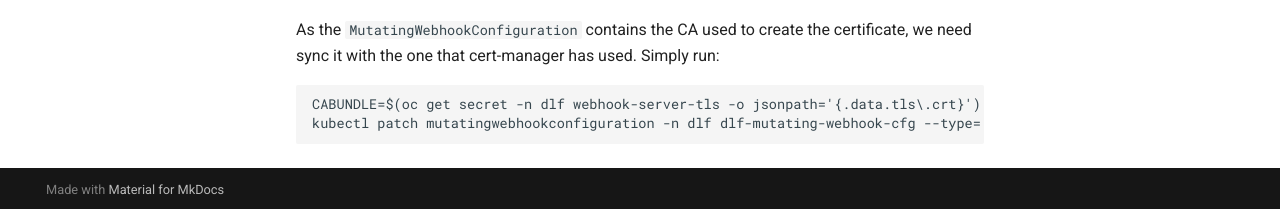
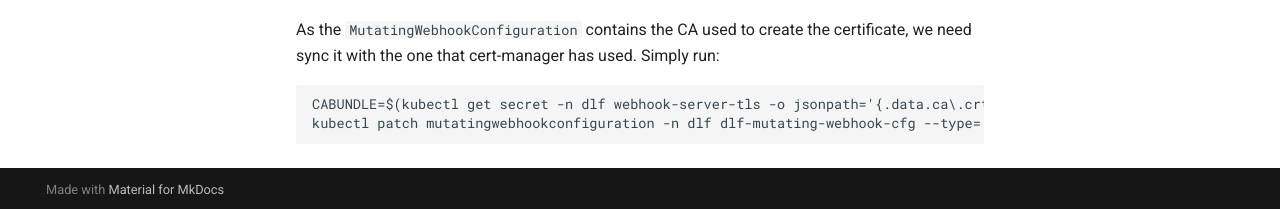
Before and after one commit to datashim-io/datashim, an MkDocs documentation site: the page built from docs/cert-manager.md, in a window 1280 px wide and 900 px high, scrolled down 1177 px. Shown: the part 688-897 px from the top of the window. Built offline with MkDocs 1.6.1 and Material for MkDocs 9.7.7, drawn with Linux system fonts in a browser that asks for light colours; comment, search, counter and statistics services are not loaded.

Commit message:
fix(docs): use kubectl and ca crt
Signed-off-by: Alessandro Pomponio <alessandro.pomponio1@ibm.com>

````diff
--- a/docs/cert-manager.md
+++ b/docs/cert-manager.md
@@ -85,6 +85,6 @@ certificate, we need sync it with the one that cert-manager has used. Simply
 run:
 
 ```commandline
-CABUNDLE=$(oc get secret -n dlf webhook-server-tls -o jsonpath='{.data.tls\.crt}')
+CABUNDLE=$(kubectl get secret -n dlf webhook-server-tls -o jsonpath='{.data.ca\.crt}')
 kubectl patch mutatingwebhookconfiguration -n dlf dlf-mutating-webhook-cfg --type='json' -p="[{'op': 'replace', 'path': '/webhooks/0/clientConfig/caBundle', 'value': \"$CABUNDLE\"}]"
 ```
````
